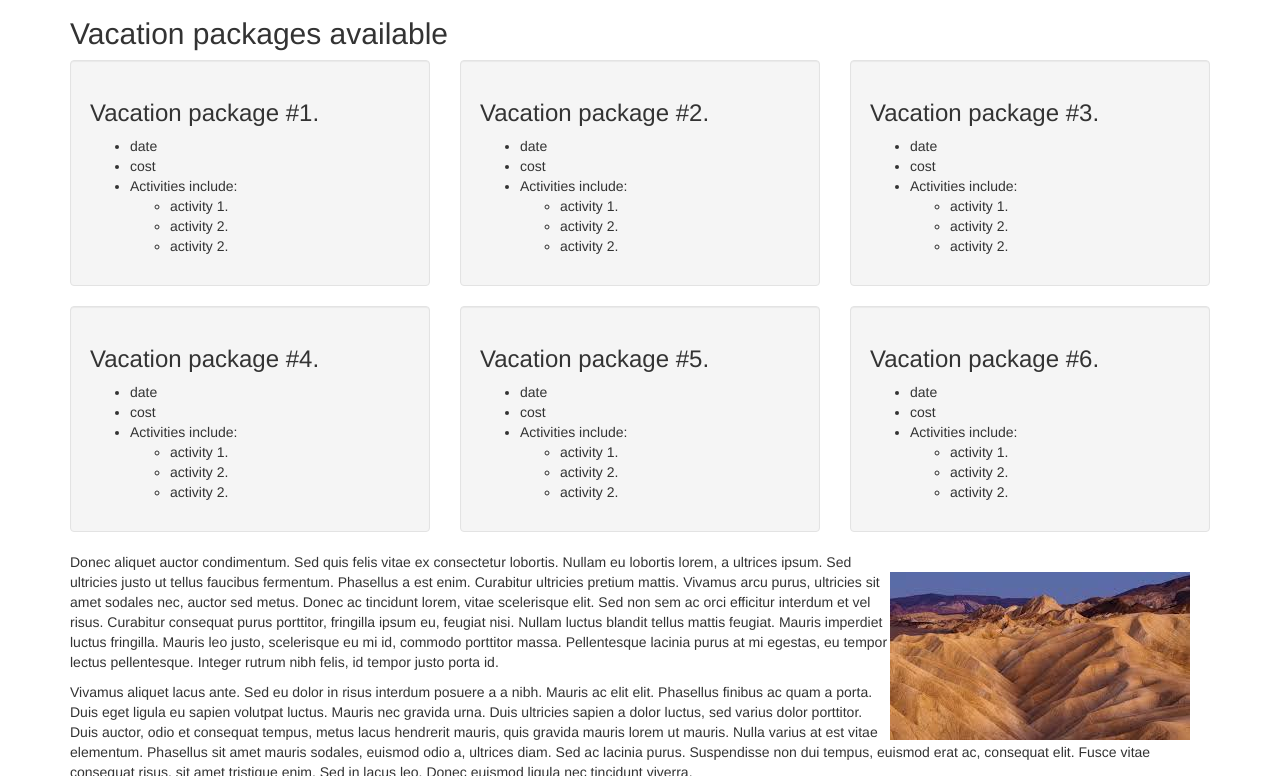
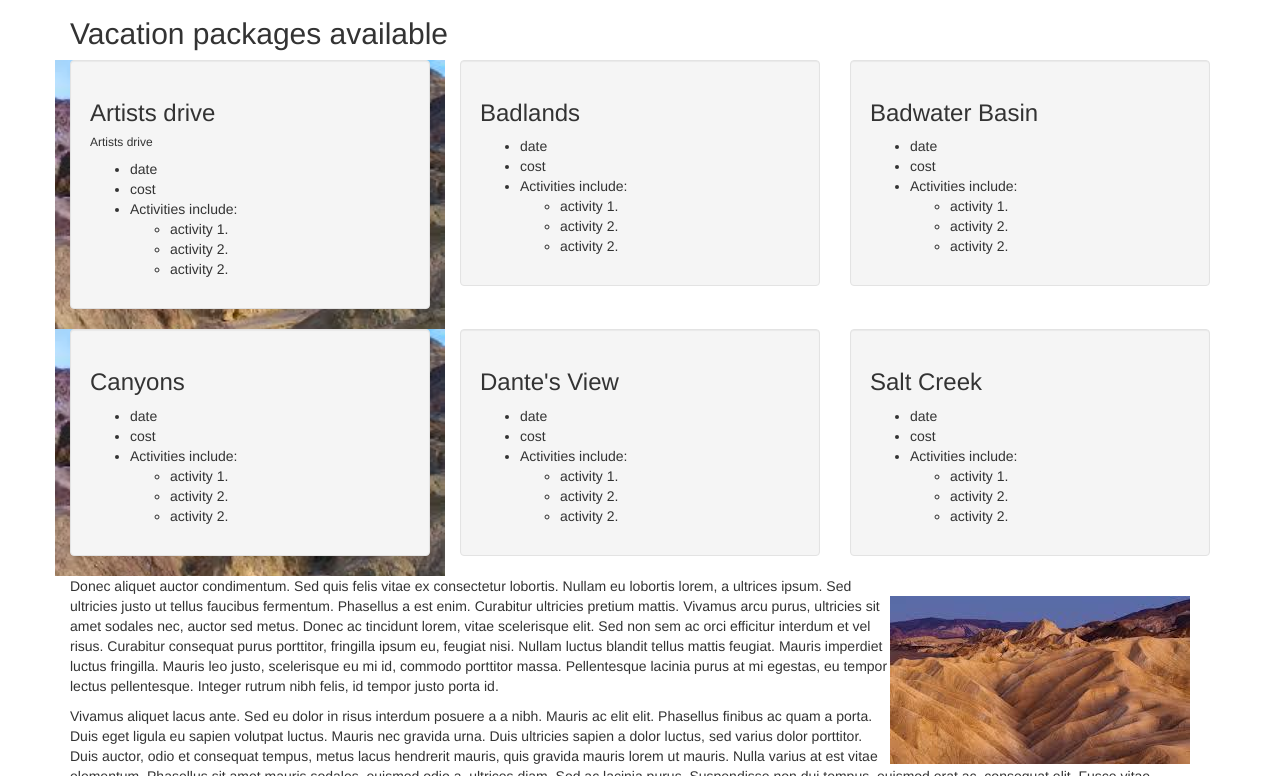
Before and after one commit to telpuhova/death-valley-website, a plain HTML site: page index.html in a window 1280 px wide. Shown: the part 754-1530 px from the top of the page. Drawn offline with Linux system fonts and the light colour scheme.

Commit message:
styling added

```diff
--- a/css/styles.css
+++ b/css/styles.css
@@ -3,3 +3,28 @@ img {
   padding-top: 20px;
   padding-right: 20px;
 }
+
+/*.well img {
+  float: right;
+  width: 100px;
+  padding-right: 0px;
+}*/
+
+/*.well {
+  background-image: url("../img/ad.jpeg");
+  background-size: cover;
+}*/
+
+/*[class=well]:nth-of-type(even) {
+  background-image: url("../img/ad.jpeg");
+  background-size: cover;
+}*/
+
+[class=col-sm-4]:first-child {
+  background-image: url("../img/ad.jpeg");
+  background-size: cover;
+}
+
+/*div.col-sm-4::after{
+  background-image: url("../img/ad.jpeg");
+}*/
--- a/index.html
+++ b/index.html
@@ -35,7 +35,9 @@
     <div class="row">
       <div class="col-sm-4">
         <div class="well">
-          <h3>Vacation package #1.</h3>
+          <h3>Artists drive</h3>
+          <h6>Artists drive</h6>
+          <!-- <img src="img/ad.jpeg" alt="artist drive pic"> -->
           <ul>
             <li>date</li>
             <li>cost</li>
@@ -51,7 +53,7 @@
       </div>
       <div class="col-sm-4">
         <div class="well">
-          <h3>Vacation package #2.</h3>
+          <h3>Badlands</h3>
           <ul>
             <li>date</li>
             <li>cost</li>
@@ -67,7 +69,7 @@
       </div>
       <div class="col-sm-4">
         <div class="well">
-          <h3>Vacation package #3.</h3>
+          <h3>Badwater Basin</h3>
           <ul>
             <li>date</li>
             <li>cost</li>
@@ -85,7 +87,7 @@
     <div class="row">
       <div class="col-sm-4">
         <div class="well">
-          <h3>Vacation package #4.</h3>
+          <h3>Canyons</h3>
           <ul>
             <li>date</li>
             <li>cost</li>
@@ -101,7 +103,7 @@
       </div>
       <div class="col-sm-4">
         <div class="well">
-          <h3>Vacation package #5.</h3>
+          <h3>Dante's View</h3>
           <ul>
             <li>date</li>
             <li>cost</li>
@@ -117,7 +119,7 @@
       </div>
       <div class="col-sm-4">
         <div class="well">
-          <h3>Vacation package #6.</h3>
+          <h3>Salt Creek</h3>
           <ul>
             <li>date</li>
             <li>cost</li>
```
Also changed, not shown: img/ad.jpeg (added), img/bl.jpeg (added).
